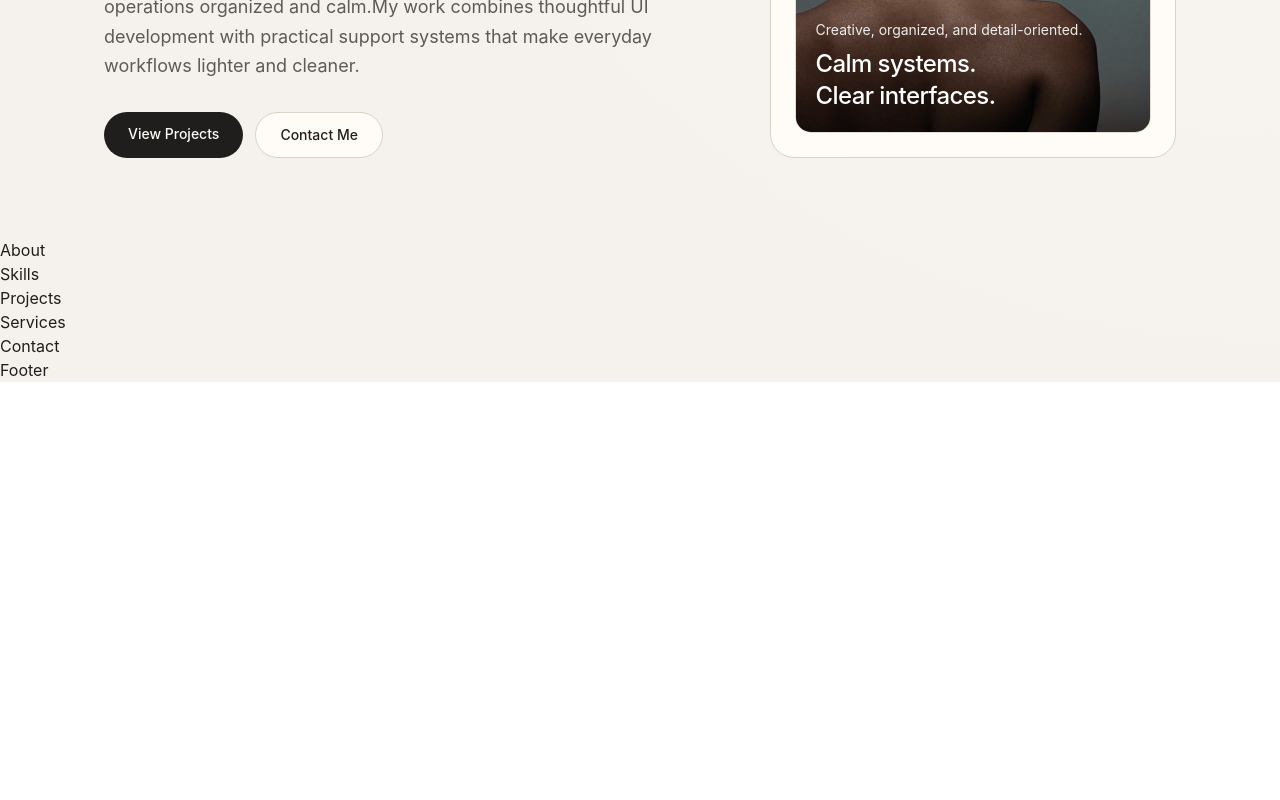
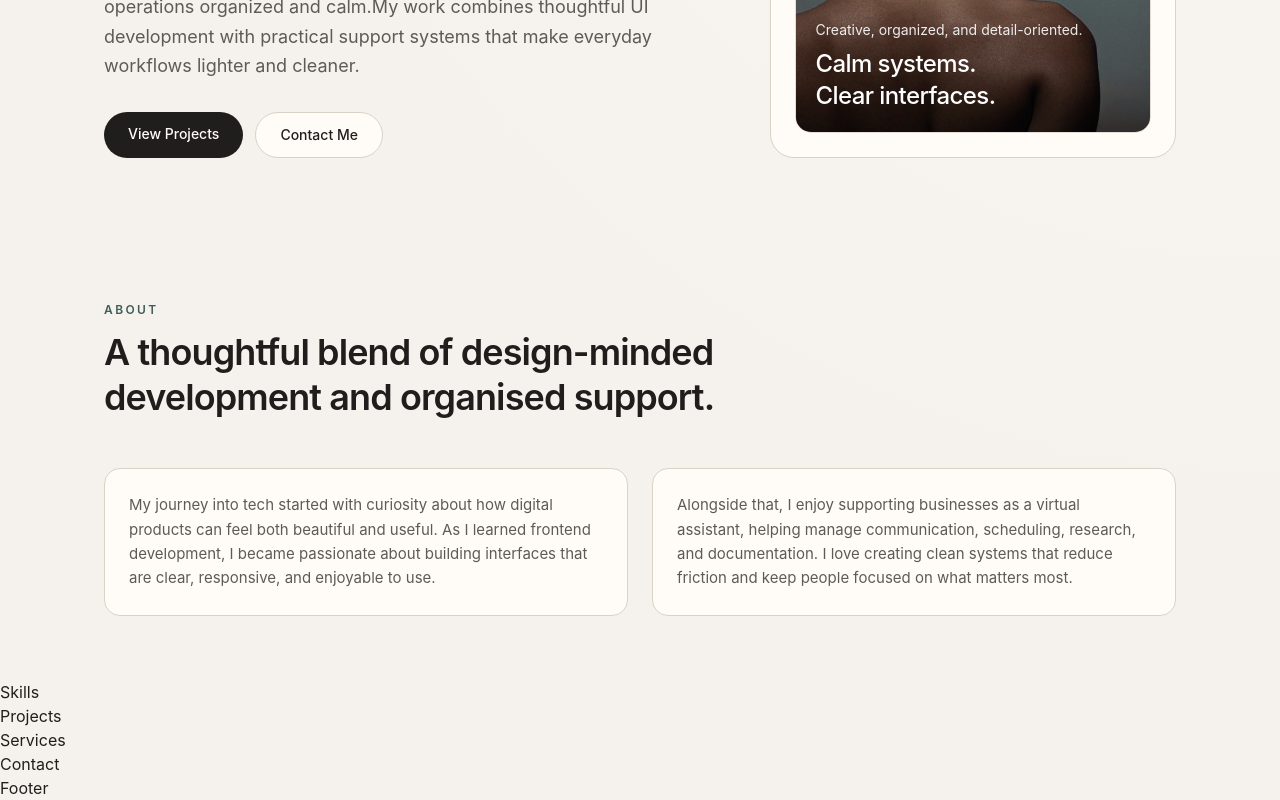
Before and after one commit to Berita-Winnie/berita-s_portfolio, a React (Vite) app in the folder berita-s_portfolio/: page / in a window 1280 px wide. Shown: the part 563-1363 px from the top of the page. Before the commit the page ends 945 px from the top, so only its background shows below. Built offline with nearby package versions, Linux system fonts and the light colour scheme.

Commit message:
feat: complete about section

```diff
--- a/berita-s_portfolio/src/components/About.jsx
+++ b/berita-s_portfolio/src/components/About.jsx
@@ -1,7 +1,31 @@
 import React from 'react'
-
+import SectionHeading from './SectionHeading'
 const About = () => {
-  return <div>About</div>
+  return (
+    <section
+      id="about"
+      className="relative mx-auto w-full max-w-6xl overflow-hidden px-6 py-16 lg:px-10 "
+    >
+      <SectionHeading
+        eyebrow="About"
+        title="A thoughtful blend of design-minded development and organised support."
+      />
+      <div className=" grid gap-6 text-[15px] leading-relaxed text-[var(--text-muted)] md:grid-cols-2">
+        <p className="rounded-2xl border border-[var(--line)] bg-[var(--surface)] p-6 ">
+          My journey into tech started with curiosity about how digital products
+          can feel both beautiful and useful. As I learned frontend development,
+          I became passionate about building interfaces that are clear,
+          responsive, and enjoyable to use.
+        </p>
+        <p className="rounded-2xl border border-[var(--line)] bg-[var(--surface)] p-6 ">
+          Alongside that, I enjoy supporting businesses as a virtual assistant,
+          helping manage communication, scheduling, research, and documentation.
+          I love creating clean systems that reduce friction and keep people
+          focused on what matters most.
+        </p>
+      </div>
+    </section>
+  )
 }
 
 export default About
--- a/berita-s_portfolio/src/components/SectionHeading.jsx
+++ b/berita-s_portfolio/src/components/SectionHeading.jsx
@@ -3,7 +3,7 @@ import React from 'react'
 const SectionHeading = ({ eyebrow, title, description }) => {
   return (
     <div className="mb-10 md:mb-12">
-      <p classname="mb-3 text-xs font-semibold uppercase tracking-[0.2em] text-[var(--accent)]">
+      <p className="uppercase mb-3 text-xs font-semibold tracking-[0.2em] text-[var(--accent)]">
         {eyebrow}
       </p>
       <h2 className="max-w-3xl text-3xl font-semibold leading-tight tracking-tight md:text-4xl">
```
